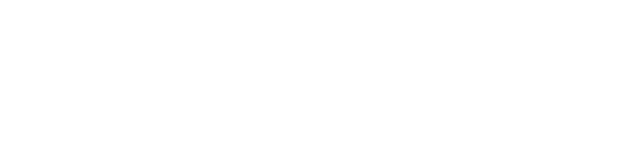
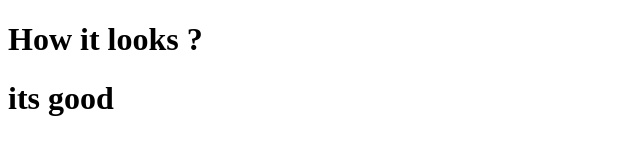
Before and after one commit to mhmasum1/firstProHero-repo, a plain HTML site: page index.html in a window 1280 px wide. Shown: the whole page, without its empty margins (0-640 px from the left). Drawn offline with Linux system fonts and the light colour scheme.

Commit message:
second commit

```diff
--- a/index.html
+++ b/index.html
@@ -7,6 +7,7 @@
     <title>My first github repo.</title>
 </head>
 <body>
-
+    <h1>How it looks ?</h1>
+    <h1>its good</h1>
 </body>
 </html>
```
